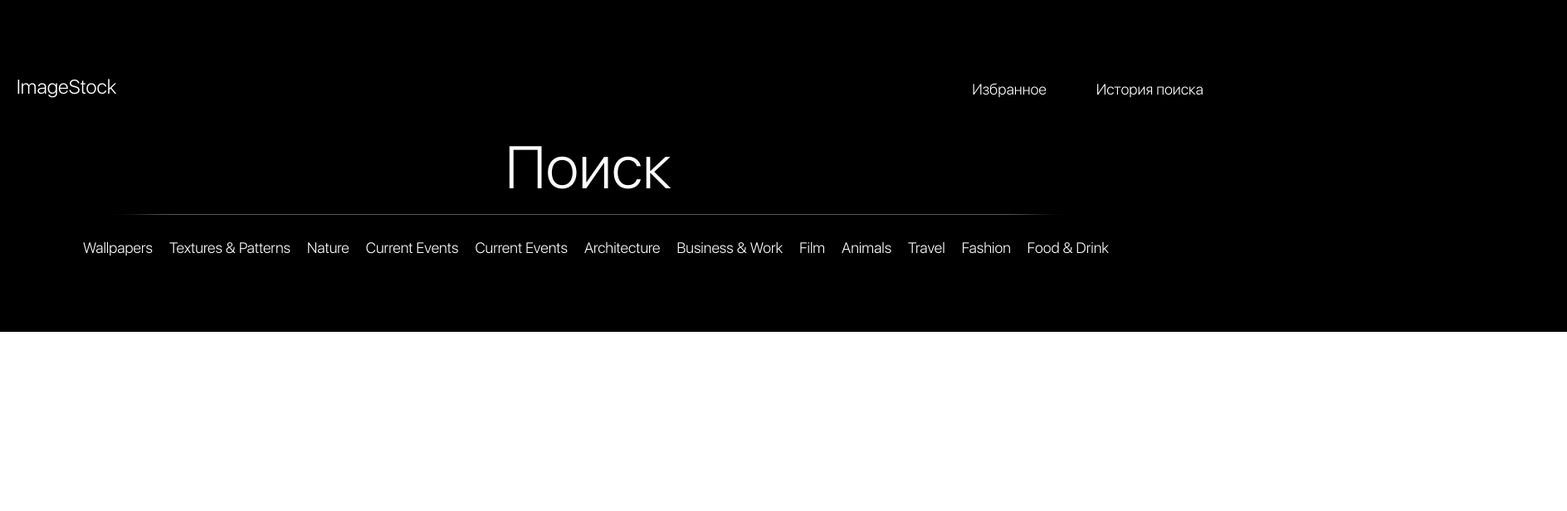
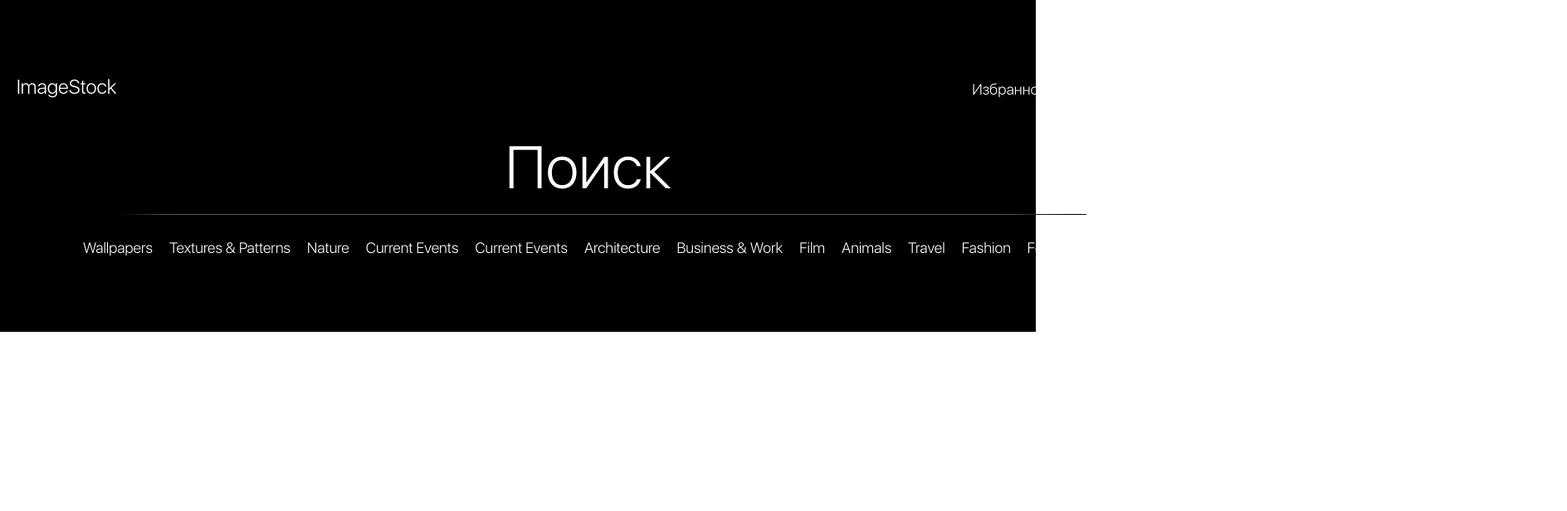
Before and after one commit to DamirFrontMan/damir_rocket, a plain HTML site: page index.html in a window 1280 px wide. Shown: the top 616 px of the page at 83% size, 1888 px wide, since content can reach past the window. Drawn offline with Linux system fonts and the light colour scheme; a script that the page names is missing.

Commit message:
patch 1.2

```diff
--- a/css/style.css
+++ b/css/style.css
@@ -15,9 +15,11 @@ body {
 
 header {
 	position: absolute;
-	width: 1920px;
+	width: 100%;
 	height: 400px;
 	left: 0px;
+/*	right: 0;
+	margin:auto;*/
 	top: 0px;
 	background: #000000;
 }
```
